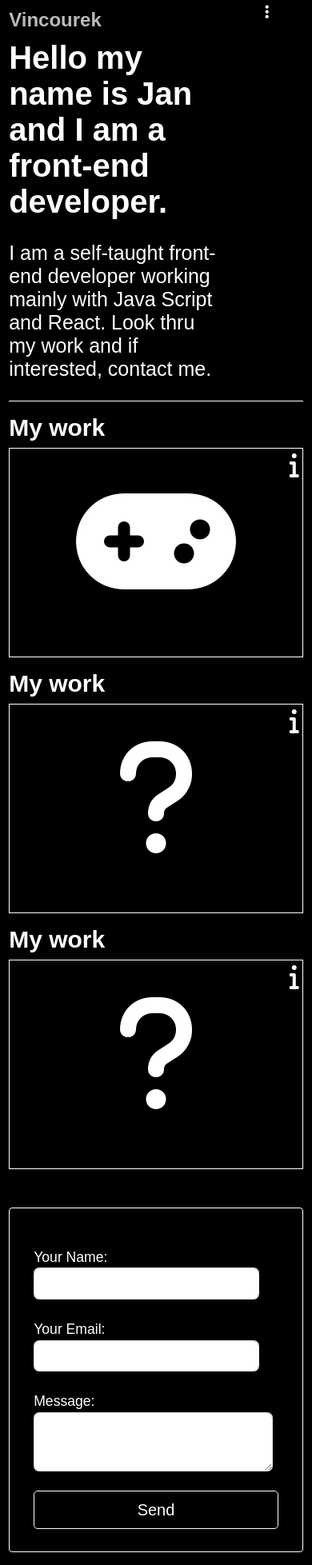
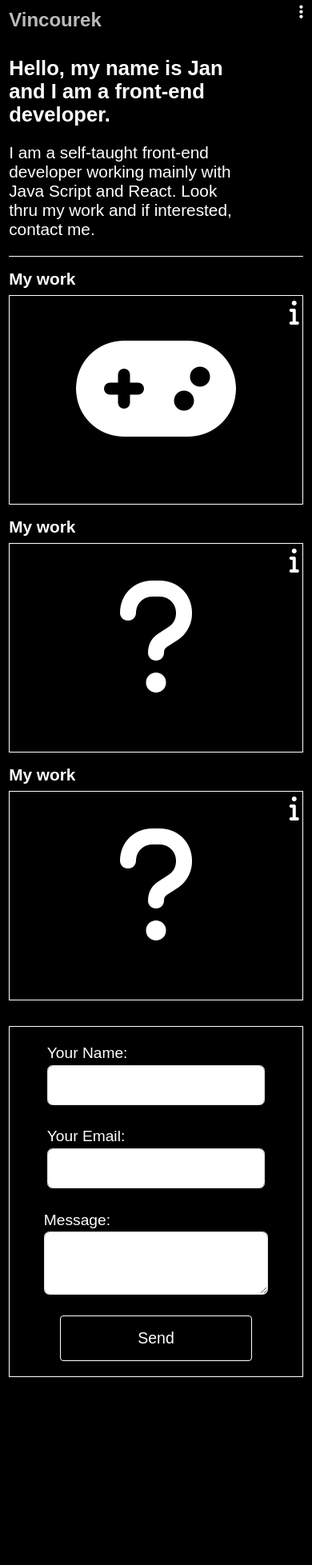
Before and after one commit to Vincasmen/Portfolio_3, a PHP site: page / in a window 390 px wide. Shown: the whole page at 80% size. After the commit the page ends 1722 px from the top, so only its background shows below. Run offline with PHP 8.4, Linux system fonts and the light colour scheme; some libraries are stand-ins or nearby versions.

Commit message:
Adjusted HTML and CSS for the form and intro text.

```diff
--- a/Index.html
+++ b/Index.html
@@ -6,7 +6,7 @@
     <meta name="viewport" content="width=device-width, initial-scale=1.0" />
     <title>Portfolio</title>
     <link rel="stylesheet" href="index.css" />
-     <script
+    <script
       src="https://kit.fontawesome.com/27b9d7ad5a.js"
       crossorigin="anonymous"
     ></script>
@@ -19,7 +19,6 @@
       <div>
         <ul id="ul-id" class="ul hidden-ul">
           <li>About</li>
-          <li>Skills</li>
           <li>Projects</li>
           <li>Contacts</li>
         </ul>
@@ -31,7 +30,7 @@
     <hero>
       <div class="heading-introduction-div">
         <h1 class="heading-introduction">
-          Hello my name is Jan and I am a front-end developer.
+          Hello, my name is Jan and I am a front-end developer.
         </h1>
       </div>
       <div class="introduction-paragraph-div">
@@ -94,7 +93,13 @@
       </div>
     </projects>
 
-    <form class="form-group" id="form" name="contact" method="POST" data-netlify="true">
+    <form
+      class="form-group"
+      id="form"
+      name="contact"
+      method="POST"
+      data-netlify="true"
+    >
       <p class="input-group">
         <label class="label"
           >Your Name: <input class="form-control" type="text" name="name"
@@ -111,8 +116,14 @@
           >Message: <textarea class="form-control" name="message"></textarea>
         </label>
       </p>
-      <p>
-        <button class="fcf-btn fcf-btn-primary fcf-btn-lg fcf-btn-block type="submit">Send</button>
+      <p class="button-par">
+        <button
+          id="button-form"
+          class="fcf-btn fcf-btn-primary fcf-btn-lg fcf-btn-block"
+          type="submit"
+        >
+          Send
+        </button>
       </p>
     </form>
 
--- a/index.css
+++ b/index.css
@@ -5,7 +5,6 @@ body {
   font-family: "Poppins", sans-serif;
 }
 
-@media only screen and (max-width: 750px) {
 h2 {
   padding: 0;
   display: flex;
@@ -21,9 +20,10 @@ body {
 }
 
 .heading-introduction {
-    margin-top: 0.7rem;
-    font-size: clamp(25px, 30vw, 40px);
-    width: clamp(17rem, 30vw, 50rem);
+  text-align: left;
+  margin-top: 2rem;
+  font-size: clamp(1.6rem, 5vw, 5rem);
+  padding-right: clamp(3rem, 5vw, 8rem);
   word-wrap: break-word;
 }
 
@@ -32,7 +32,11 @@ body {
 }
 
 .ul {
-    font-size: 13.3px;
+  text-align: right;
+
+  z-index: 1;
+  font-size: clamp(1px, 3vw, 20px);
+  font-weight: bold;
   padding: 0;
   float: right;
   margin-top: -25px;
@@ -53,24 +57,24 @@ body {
   z-index: 99;
 
   float: right;
-    position: absolute;
+
   margin-top: -33px;
-    margin-left: 20rem;
 }
 #dott-icon {
   font-size: clamp(1rem, 5vw, 1.3rem);
   cursor: pointer;
 }
 
-  .introduction-paragraph-div {
-    padding-right: clamp(5rem, 5vw, 20rem);
-  }
+/* .introduction-paragraph-div {
+  padding-right: clamp(1rem, 20vw, 10rem);
+} */
 
 .introduction-paragraph {
   display: block;
   text-align: left;
-    font-size: clamp(10px, 30vw, 25px);
-    width: clamp(17rem, 10vw, 20rem);
+  font-size: clamp(1.3rem, 5vw, 2rem);
+  /* width: clamp(5rem, 10vw, 20rem); */
+  padding-right: clamp(0.5rem, 20vw, 10rem);
 }
 .break-after-hero {
   border-top: 1.5px solid rgb(255, 255, 255);
@@ -78,12 +82,14 @@ body {
 .my-work-heading {
   padding-top: 1rem;
   display: flex;
-    font-size: clamp(10px, 30vw, 30px);
+  font-size: clamp(1.3rem, 5vw, 2.3rem);
 }
 .my-rock-paper-scissors-div {
   border: 1px solid rgb(255, 255, 255);
   margin-top: 0.5rem;
   padding: 4rem;
+  min-width: 7rem;
+  max-width: 33rem;
 }
 #info-icon-work01 {
   padding: 0;
@@ -110,31 +116,30 @@ body {
   text-decoration: none;
 }
 
-  /* Form!!!!!!!!!!!!!!!!!!!!!!!!!!!!!!!!!!!!!!!!!!!!!!!!!!!!!!!!!!!!!!!!!!!!!!!!!!!! */
+/* ------------Form------------ */
 
 #form {
   display: block;
-    margin-top: 3rem;
+  margin: 2rem 0rem 1rem 0rem;
 
-    font-size: 1.1rem;
+  font-size: clamp(1rem, 5vw, 1.2rem);
   font-weight: 400;
   line-height: 1.5;
   color: #ffffff;
   text-align: left;
   background-color: rgb(0, 0, 0);
-    padding: 30px;
-
-    padding-bottom: 10px;
   border: 1px solid #ffffff;
-    border-radius: 0.25rem;
-    max-width: 100%;
+  border-radius: 0rem;
+  min-width: 15rem;
+  max-width: 41rem;
 }
 
-  .form-group {
+/* .form-group {
   margin-bottom: 1rem;
-  }
+} */
 
 .input-group {
+  justify-content: center;
   position: relative;
   display: -ms-flexbox;
   display: flex;
@@ -147,10 +152,16 @@ body {
 
 .form-control {
   display: block;
-    width: 100%;
-    height: calc(0.1em + 0.75rem + 2px);
-    padding: 0.7rem 1.1rem;
-    font-size: 1rem;
+  /* width: clamp(245px, 5vw, 300px); */
+  min-width: 245px;
+  max-width: 1200px;
+  min-height: 1rem;
+  padding-left: clamp(0rem, 3vw, 10rem);
+  padding-right: clamp(0rem, 3vw, 10rem);
+  padding-top: clamp(0.3rem, 5vw, 0.6rem);
+  padding-bottom: clamp(0.3rem, 5vw, 0.6rem);
+
+  font-size: clamp(1rem, 5vw, 1.2rem);
   font-weight: 400;
   line-height: 1.5;
   color: #000000;
@@ -176,7 +187,7 @@ body {
   overflow: auto;
   min-height: 50px;
   max-height: 250px;
-    padding-right: 1.4rem;
+  /* padding-right: clamp(0.1rem, 1vw, 3rem); */
 }
 
 label.label {
@@ -184,78 +195,48 @@ body {
   margin-bottom: 0.4rem;
 }
 
-  .fcf-btn {
+.button-par {
+  display: block;
+  justify-content: center;
+  text-align: center;
+}
+
+#button-form {
   display: inline-block;
+  justify-content: center;
+  text-align: center;
   font-weight: 400;
-    color: #212529;
-    text-align: center;
+  color: #ffffff;
   vertical-align: middle;
   cursor: pointer;
-    -webkit-user-select: none;
-    -moz-user-select: none;
-    -ms-user-select: none;
-    user-select: none;
   background-color: transparent;
   border: 1px solid transparent;
-    padding: 0.375rem 0.75rem;
-    font-size: 1.3rem;
+  padding-left: clamp(6rem, 5vw, 10rem);
+  padding-right: clamp(6rem, 5vw, 10rem);
+  padding-top: clamp(0.3rem, 5vw, 0.8rem);
+  padding-bottom: clamp(0.3rem, 5vw, 0.8rem);
+  /* padding: 0.375rem 0.75rem; */
+  font-size: clamp(1.2rem, 5vw, 1.4rem);
   line-height: 1.5;
   border-radius: 0.25rem;
   transition: color 0.15s ease-in-out, background-color 0.15s ease-in-out,
     border-color 0.15s ease-in-out, box-shadow 0.15s ease-in-out;
+  color: rgb(255, 255, 255);
+  background-color: #000000;
+  border-color: #ffffff;
+  width: auto;
 }
 
+#button-form:hover {
+  color: rgb(0, 0, 0);
+  background-color: #ffffff;
+  font-weight: 500;
+  font-size: xx-large;
+  border-color: #ffffff;
+  transition: 0.7s;
+}
 @media (prefers-reduced-motion: reduce) {
-    .fcf-btn {
+  #button-form {
     transition: none;
   }
 }
-
-  .fcf-btn:hover {
-    color: #212529;
-    text-decoration: none;
-  }
-
-  .fcf-btn:focus,
-  .fcf-btn.focus {
-    outline: 0;
-    box-shadow: 0 0 0 0.2rem rgba(255, 255, 255, 0.25);
-  }
-
-  .fcf-btn-primary {
-    color: rgb(255, 255, 255);
-    background-color: #000000;
-    border-color: #ffffff;
-  }
-
-  .fcf-btn-primary:hover {
-    color: #fff;
-    background-color: #ffffff;
-    border-color: #ffffff;
-  }
-
-  .fcf-btn-primary:focus,
-  .fcf-btn-primary.focus {
-    color: #fff;
-    background-color: #ffffff;
-    border-color: #ffffff;
-    box-shadow: 0 0 0 0.2rem rgba(255, 255, 255, 0.5);
-  }
-
-  .fcf-btn-lg,
-  .fcf-btn-group-lg > .fcf-btn {
-    padding: 0.5rem 1rem;
-    font-size: 1.25rem;
-    line-height: 1.5;
-    border-radius: 0.3rem;
-  }
-
-  .fcf-btn-block {
-    display: block;
-    width: 100%;
-  }
-
-  .fcf-btn-block + .fcf-btn-block {
-    margin-top: 0.5rem;
-  }
-}
```
Lines whose indentation alone changed are shown as unchanged.
